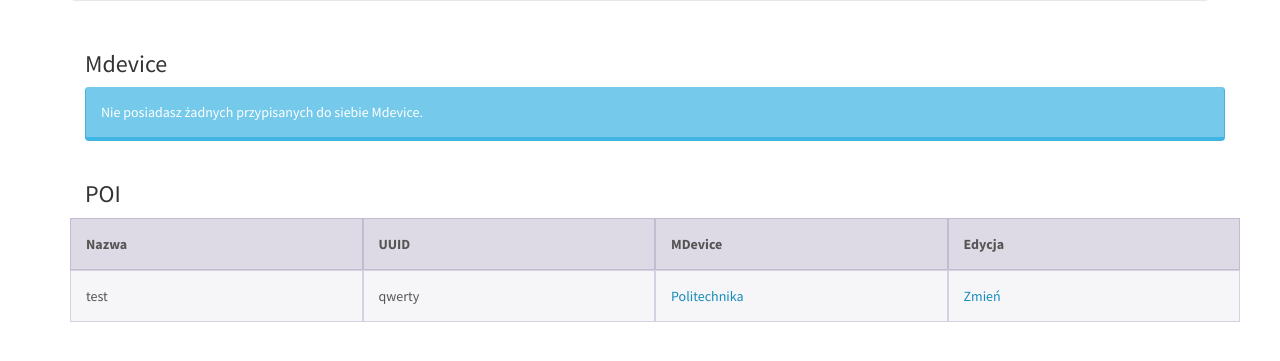
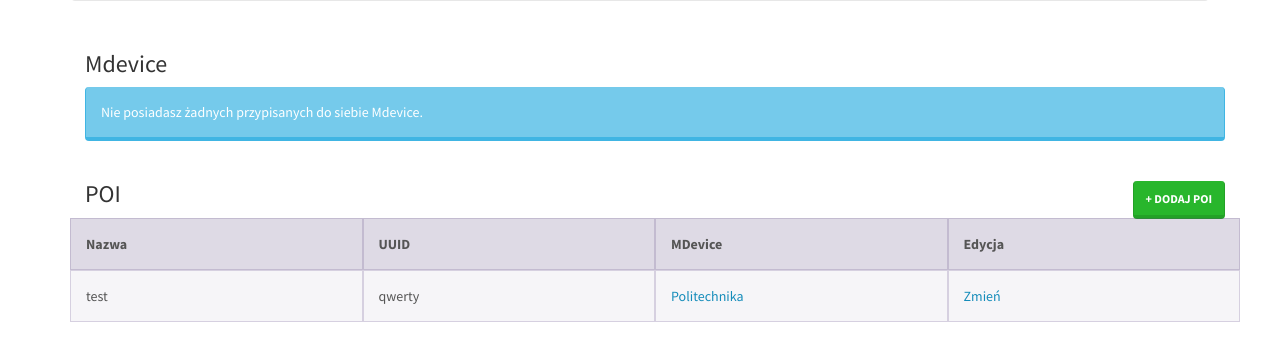
Before and after one commit to RafalCieslar/zespolowy, a Django app: page /devices/dashboard/ in a window 1280 px wide. Shown: the part 285-646 px from the top of the page. Run offline with Django 3.2, Linux system fonts and the light colour scheme; a user stored in the database is signed in; data comes from the database, SQL or seed files in the repository; some libraries are stand-ins or nearby versions.

Commit message:
New url, button and view method for adding a new poi

```diff
--- a/WebApp/ESignboard/devices/templates/devices/dashboard.html
+++ b/WebApp/ESignboard/devices/templates/devices/dashboard.html
@@ -35,7 +35,10 @@
     </div>
 
     <div class="container">
-        <h3>POI</h3>
+        <div style="position: relative;">
+            <h3>POI</h3>
+            <a href="{% url 'devices:poi_new' %}" class="btn btn-success" style="position: absolute; right: 0; top: 0;">+ Dodaj POI</a>
+        </div>
             {% if not pois %}
             <div class="alert alert-info">
                 Nie posiadasz żadnych przypisanych do siebie POI.
--- a/WebApp/ESignboard/devices/urls.py
+++ b/WebApp/ESignboard/devices/urls.py
@@ -8,6 +8,7 @@ urlpatterns = [
     url(r'^update/(?P<device_id>[0-9a-z]+)$', views.update, name='update'),
     url(r'^download/(?P<device_id>[0-9a-z]+)$', views.download, name='download'),
     url(r'^poi/view/(?P<device_id>[0-9a-z]+)$', views.poi_view, name='poi_view'),
+    url(r'^poi/new$', views.poi_new, name='poi_new'),
     url(r'^poi/edit/(?P<device_id>[0-9a-z]+)$', views.poi_edit, name='poi_edit'),
     url(r'^mdevice/edit/(?P<device_id>[0-9]+)$', views.mdevice_edit, name='mdevice_edit')
 ]
--- a/WebApp/ESignboard/devices/views.py
+++ b/WebApp/ESignboard/devices/views.py
@@ -41,6 +41,13 @@ def poi_view(request, device_id):
         return Http404
 
     return render(request, 'devices/view.html')
+
+
+def poi_new(request):
+    if not request.user.is_authenticated():
+        return redirect('user:login')
+
+    return render(request, 'devices/poi.new.html')
 
 
 def poi_edit(request, device_id):
```
